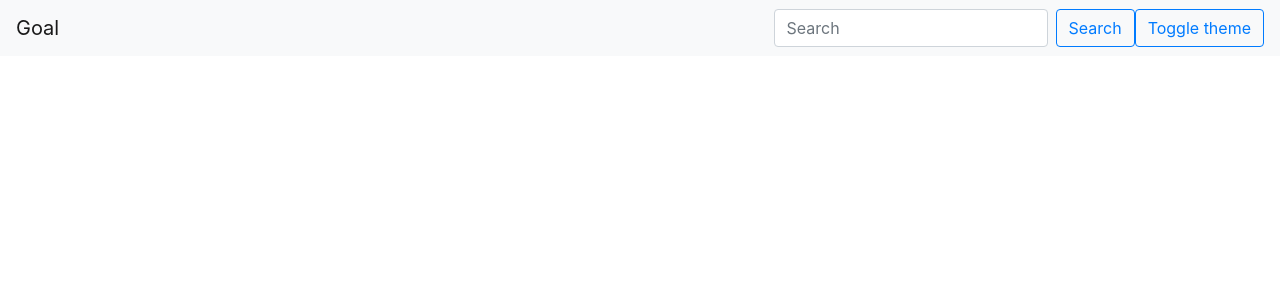
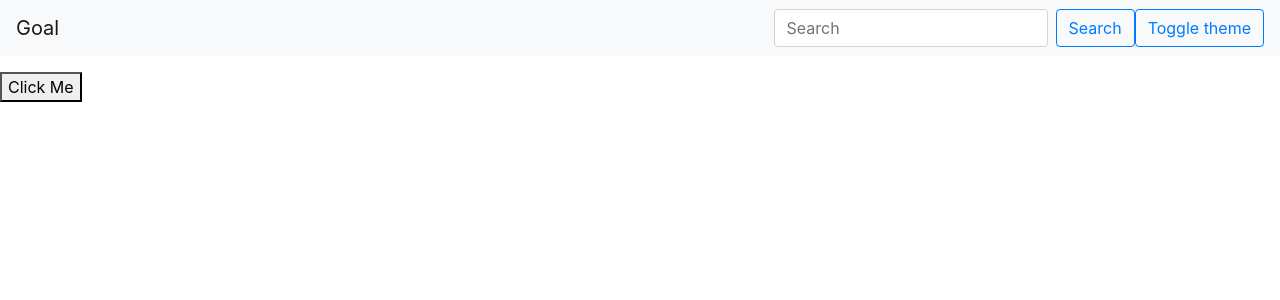
Before and after one commit to AlexandruOriean/FootballApp, a React (Create React App) app: page / in a window 1280 px wide. Shown: the top 300 px of the page. Built offline with nearby package versions, Linux system fonts and the light colour scheme; no server answers.

Commit message:
Fragment and importing

```diff
--- a/src/App.js
+++ b/src/App.js
@@ -1,15 +1,17 @@
-import React, {useState} from "react";
+import React, { useState, Fragment } from "react";
 import logo from "./logo.svg";
 import "./App.css";
 import Navbar from "./components/Navbar/Navbar";
+import TeamList from "./components/TeamList";
 import { ThemeProvider } from "styled-components";
 
 function App() {
-	return (
-
+    return (
+        <Fragment>
             <Navbar />
-
-	);
+            <TeamList />
+        </Fragment>
+    );
 }
 
 export default App;
```
